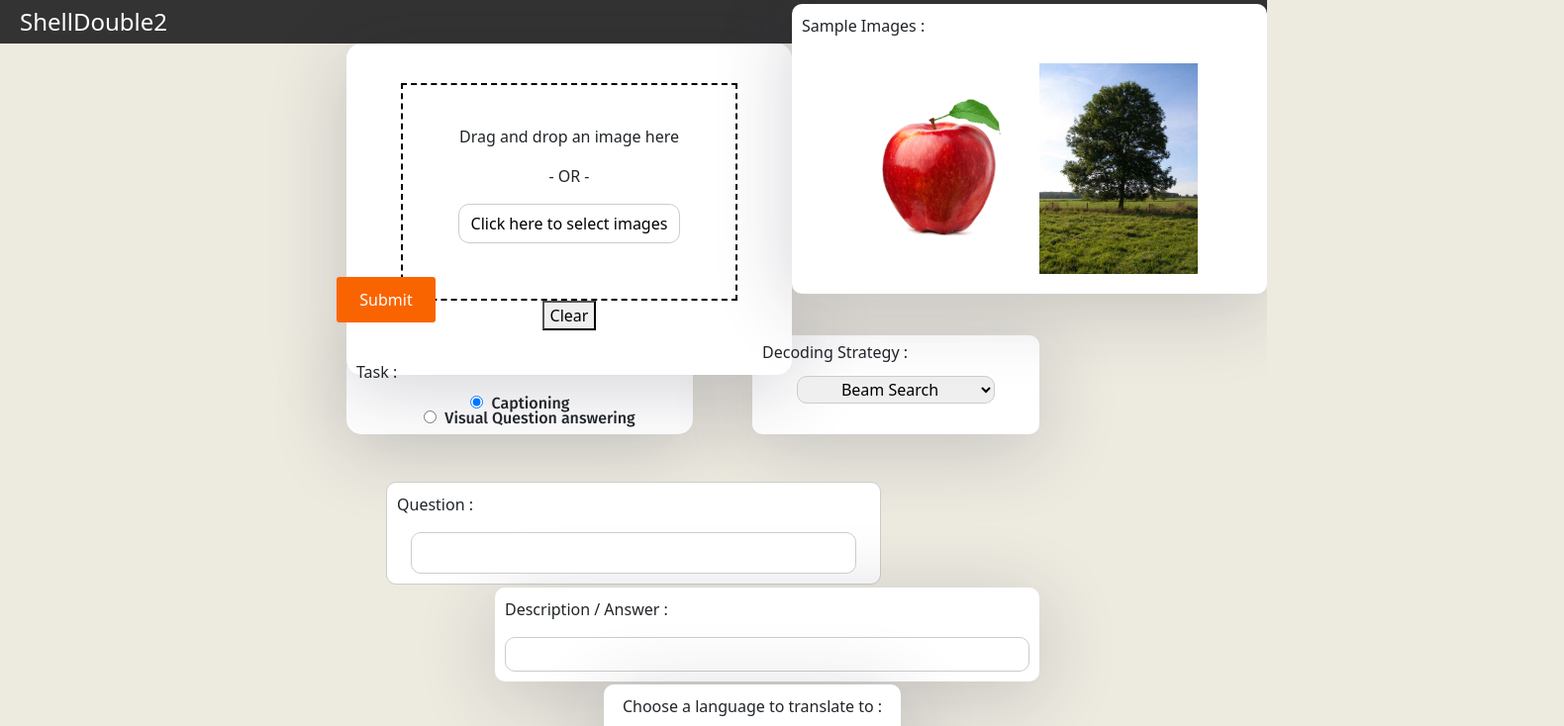
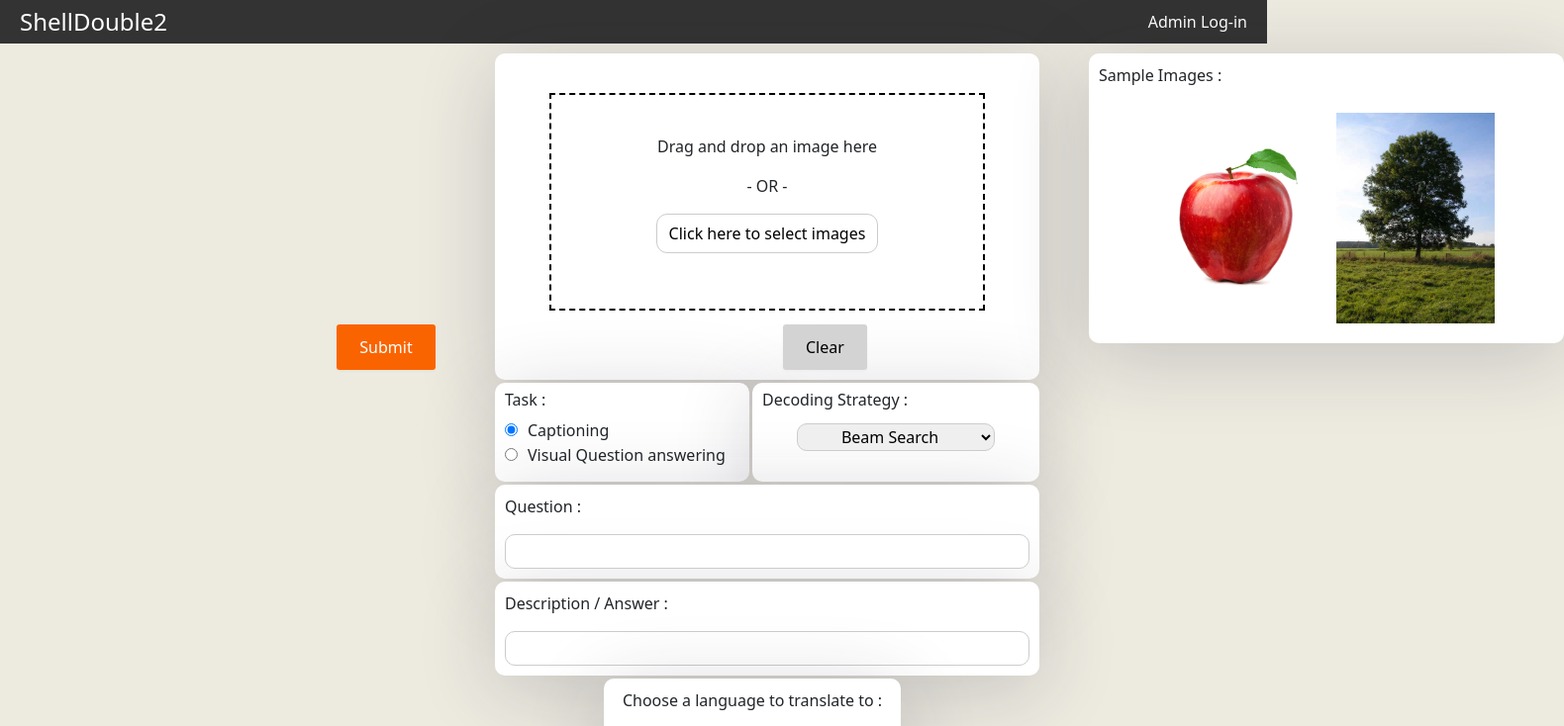
Before and after one commit to kellock117/ImageCaption, a React (Create React App) app in the folder frontend/: page / in a window 1280 px wide. Shown: the top 734 px of the page at 99% size, 1580 px wide, since content can reach past the window. Built offline with nearby package versions, Linux system fonts and the light colour scheme; no server answers.

Commit message:
missed out index.css last commit

```diff
--- a/frontend/src/index.css
+++ b/frontend/src/index.css
@@ -20,30 +20,25 @@
   height: 100%;
 }
 
+label {
+  font-family: inherit;
+  font-weight: normal;
+}
+
 .navbar-light {
   background-color: #ffffff;
   box-shadow: 0px 14px 80px rgba(34, 35, 58, 0.2);
 }
 
-.parent {
-  display: flex;
-}
-
-.child2 {
-  flex: 1;
-}
-
 .radioBtnBox {
-  margin: auto;
-  margin-top: -20px;
-  margin-left: 350px;
+  margin-left: 500px;
   box-shadow: 0px 14px 80px rgba(34, 35, 58, 0.2);
-  border-radius: 15px;
+  border-radius: 10px;
   background: #ffffff;
-  width: 350px;
-  height: 80px;
+  width: 257px;
+  height: 100px;
   padding: 10px;
-  text-align: center;
+  text-align: left;
   line-height: 15px;
 }
 
@@ -53,12 +48,12 @@
 }
 
 .btn1 {
-  margin-right: 9px;
+  margin-right: 10px;
 }
 
 .btn2 {
-  margin-left: 20px;
-  margin-right: 8px;
+  margin-right: 10px;
+  margin-top: 10px;
 }
 
 .questionTextBox {
@@ -66,20 +61,21 @@
   background-color: white;
   border-radius: 10px;
   word-wrap: break-word;
-  width: 450px;
+  width: 100%;
   font-family: Sans-serif;
   text-align: center;
   font-size: 25px;
+  height: 35px;
 }
 
 .questionTextBoxCont {
-  border : 1px solid #ccc;
-  background-color: white;
+  background: #ffffff;
+  box-shadow: 0px 14px 80px rgba(34, 35, 58, 0.2);
   border-radius : 10px;
-  margin: auto;
   padding: 10px;
-  width: 500px;
-
+  width: 550px;
+  margin-left: 500px;
+  margin-top: -45px;
 }
 
 .questionLabel {
@@ -91,17 +87,25 @@
   flex-direction: column;
   text-align: left;
 }
+.parent {
+  flex:none;
+}
+
+.child2 {
+  margin-top: -290px;
+  margin-left: 1100px;
+}
 .auth-inner, .child1 {
-  width: 450px;
-  margin: auto;
-  margin-left: 350px;
+  margin-left: 500px ;
+  margin-top: 10px;
+  width: 550px;
+  min-width: 550px;
+  height: 330px;
   background: #ffffff;
   box-shadow: 0px 14px 80px rgba(34, 35, 58, 0.2);
   padding: 40px 55px 45px 55px;
-  border-radius: 15px;
+  border-radius: 10px;
   transition: all .3s;
-  flex: 1;
-
 }
 .auth-wrapper .form-control:focus {
   border-color: #167bff;
@@ -127,3 +131,49 @@
 .forgot-password a {
   color: #167bff;
 }
+.clrBtn {
+  align-items: center;
+  background-clip: padding-box;
+  background-color: #d3d3d3;
+  border: 1px solid transparent;
+  border-radius: .25rem;
+  box-shadow: rgba(0, 0, 0, 0.02) 0 1px 3px 0;
+  box-sizing: border-box;
+  color: #000;
+  cursor: pointer;
+  display: inline-flex;
+  font-family: system-ui,-apple-system,system-ui,"Helvetica Neue",Helvetica,Arial,sans-serif;
+  font-size: 16px;
+  font-weight: 400;
+  justify-content: center;
+  line-height: 1.25;
+  margin: 0;
+  min-height: 3rem;
+  padding: calc(.875rem - 1px) calc(1.5rem - 1px);
+  position: absolute;
+  text-decoration: none;
+  transition: all 250ms;
+  user-select: none;
+  -webkit-user-select: none;
+  touch-action: manipulation;
+  vertical-align: baseline;
+  width: auto;
+  top: 327px;
+  left: 790px;
+  z-index: 1;
+}
+
+.clrBtn:hover {
+  background-color: #d3d3d3;
+  box-shadow: rgba(0, 0, 0, 0.1) 0 4px 12px;
+}
+
+.clrBtn:hover {
+  transform: translateY(-1px);
+}
+
+.clrBtn:active {
+  background-color: #d3d3d3;
+  box-shadow: rgba(0, 0, 0, .06) 0 2px 4px;
+  transform: translateY(0);
+}
```
